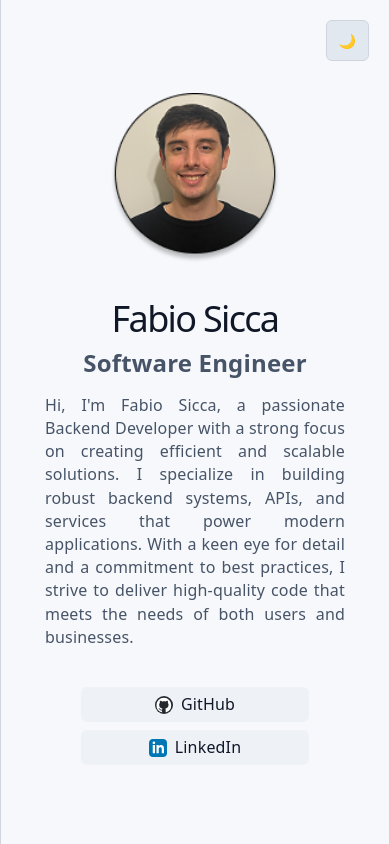
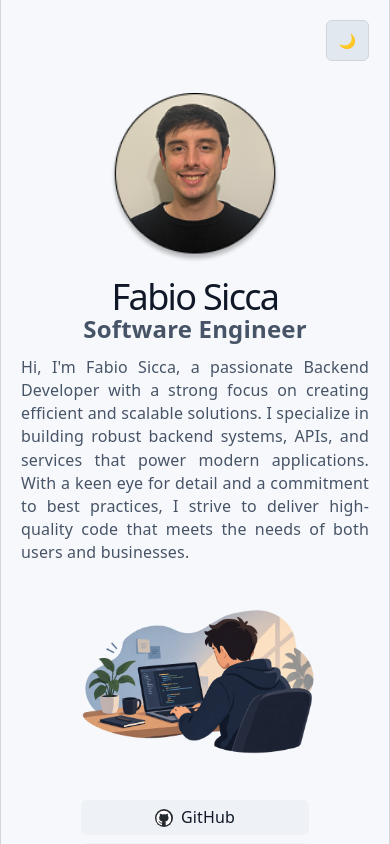
Before and after one commit to FabioSicca/portfolio, a React app: page / in a window 390 px wide. Shown: the top 844 px of the page. Built offline with nearby package versions, Linux system fonts and the light colour scheme; the HTML template or start-up script is replaced by a standard one.

Commit message:
add: image for home page

```diff
--- a/src/App.css
+++ b/src/App.css
@@ -67,6 +67,64 @@
   @media (max-width: 1024px) {
     padding: 32px 20px 24px;
     gap: 18px;
+  }
+}
+
+.profile-layout {
+  display: grid;
+  grid-template-columns: minmax(0, 1fr) minmax(260px, 500px);
+  align-items: center;
+  gap: 48px;
+  width: min(1100px, 100%);
+}
+
+.profile-info {
+  display: flex;
+  flex-direction: column;
+  align-items: center;
+  gap: 20px;
+  min-width: 0;
+}
+
+.profile-info h1 {
+  margin: 0 0 8px;
+}
+
+.profile-info h2 {
+  margin: 0 0 16px;
+}
+
+.profile-info .text-justify {
+  margin: 0;
+}
+
+.profile-animation {
+  display: block;
+  width: 100%;
+  max-width: 800px;
+  height: auto;
+  justify-self: center;
+}
+
+@media (max-width: 1024px) {
+  .profile-layout {
+    grid-template-columns: minmax(0, 1fr) minmax(200px, 280px);
+    gap: 32px;
+  }
+}
+
+@media (max-width: 640px) {
+  .profile-layout {
+    grid-template-columns: 1fr;
+    gap: 24px;
+  }
+
+  .profile-info {
+    gap: 16px;
+  }
+
+  .profile-animation {
+    max-width: 260px;
   }
 }
 
--- a/src/App.tsx
+++ b/src/App.tsx
@@ -1,5 +1,6 @@
 import { useEffect, useState } from 'react'
 import MyImg from './assets/profile-image.png'
+import profileAnimation from './assets/profile-animation.png'
 import './App.css'
 import ThemeToggle from './components/ThemeToggle'
 import Projects from './components/Projects'
@@ -38,6 +39,8 @@ function App() {
       ) : (
       <>
       <section id="center">
+        <div className="profile-layout">
+          <div className="profile-info">
             <div className="hero">
               <img src={MyImg} className="base" width="170" height="170" alt="" />
             </div>
@@ -47,6 +50,13 @@ function App() {
               <p className="text-justify">
                 Hi, I'm Fabio Sicca, a passionate Backend Developer with a strong focus on creating efficient and scalable solutions. I specialize in building robust backend systems, APIs, and services that power modern applications. With a keen eye for detail and a commitment to best practices, I strive to deliver high-quality code that meets the needs of both users and businesses.
               </p>
+            </div>
+          </div>
+          <img
+            className="profile-animation"
+            src={profileAnimation}
+            alt=""
+          />
         </div>
         <ul className="social-links">
           <li>
```
Also changed, not shown: src/assets/profile-animation.png (added). Lines whose indentation alone changed are shown as unchanged.
